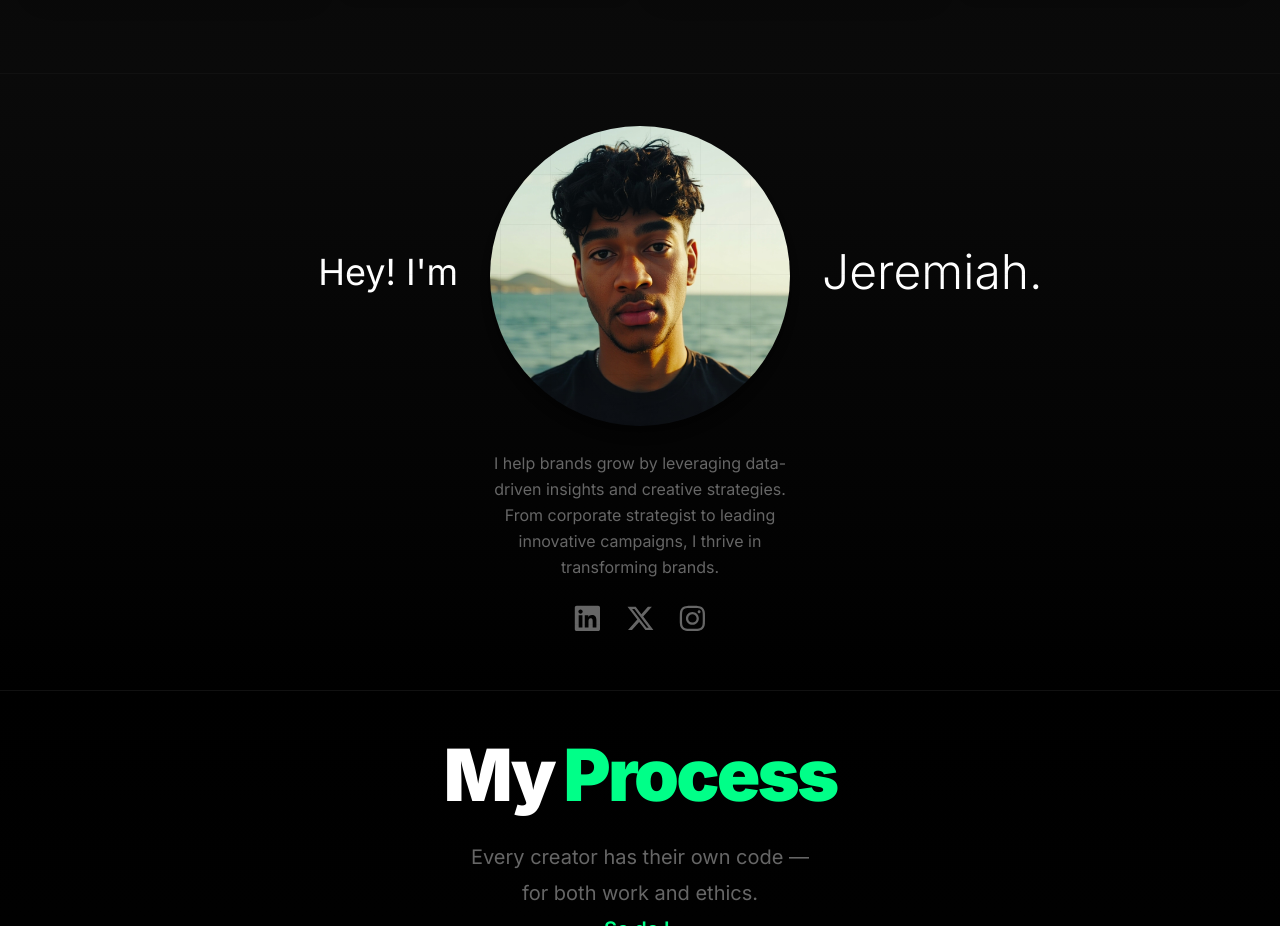
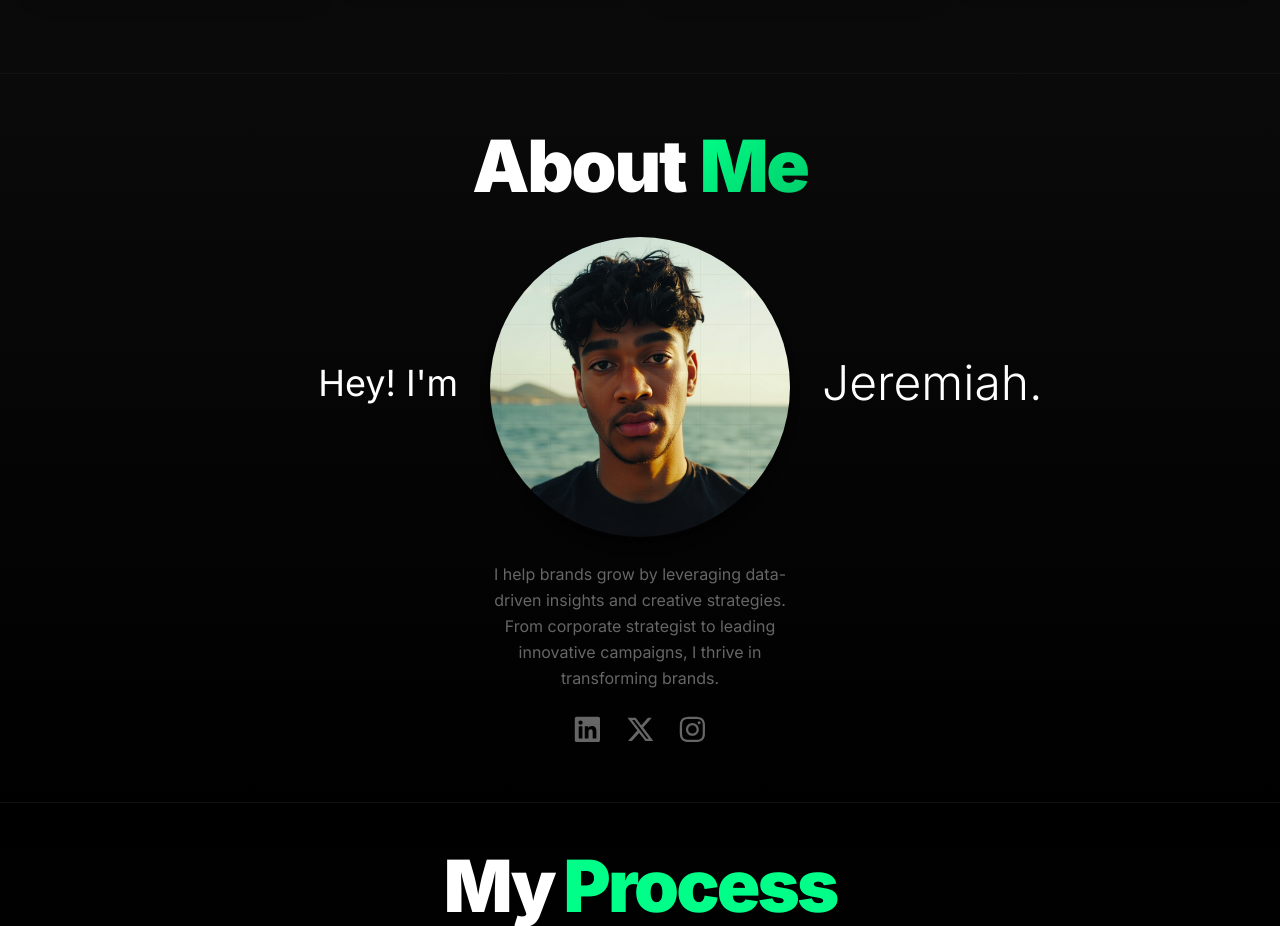
Before and after one commit to Mo-Ibra/jeremiah-portfolio, a Next.js app: page / in a window 1280 px wide. Shown: the part 6509-7435 px from the top of the page. Built offline with nearby package versions, Linux system fonts and the light colour scheme.

Commit message:
Added Heading in About Me Section

```diff
--- a/components/About.js
+++ b/components/About.js
@@ -11,6 +11,15 @@ const About = () => {
   return (
     <section id="about" className="about">
       <div className="about-grid"></div>
+
+      {/* Header */}
+      <div className="about-main-header">
+        <h2 className="about-main-title">
+          <span className="title-word" style={{ marginRight: "10px" }}>About</span>
+          <span className="title-word gradient-text">Me</span>
+        </h2>
+      </div>
+
       <div className="about-container">
         {/* Greeting */}
         <div className="about-left">
--- a/styles/about.css
+++ b/styles/about.css
@@ -27,6 +27,18 @@
   .about-grid {
     background-size: 40px 40px;
   }
+}
+
+.about-main-header {
+  text-align: center;
+  margin-bottom: clamp(1.5rem, 4vw, 2rem);
+}
+
+.about-main-title {
+  font-size: clamp(2.5rem, 5vw + 0.5rem, 5rem);
+  font-weight: 900;
+  letter-spacing: -0.03em;
+  line-height: 1.1;
 }
 
 .about-container {
```
Also changed, not shown: app/globals.css (line endings or trailing spaces).
